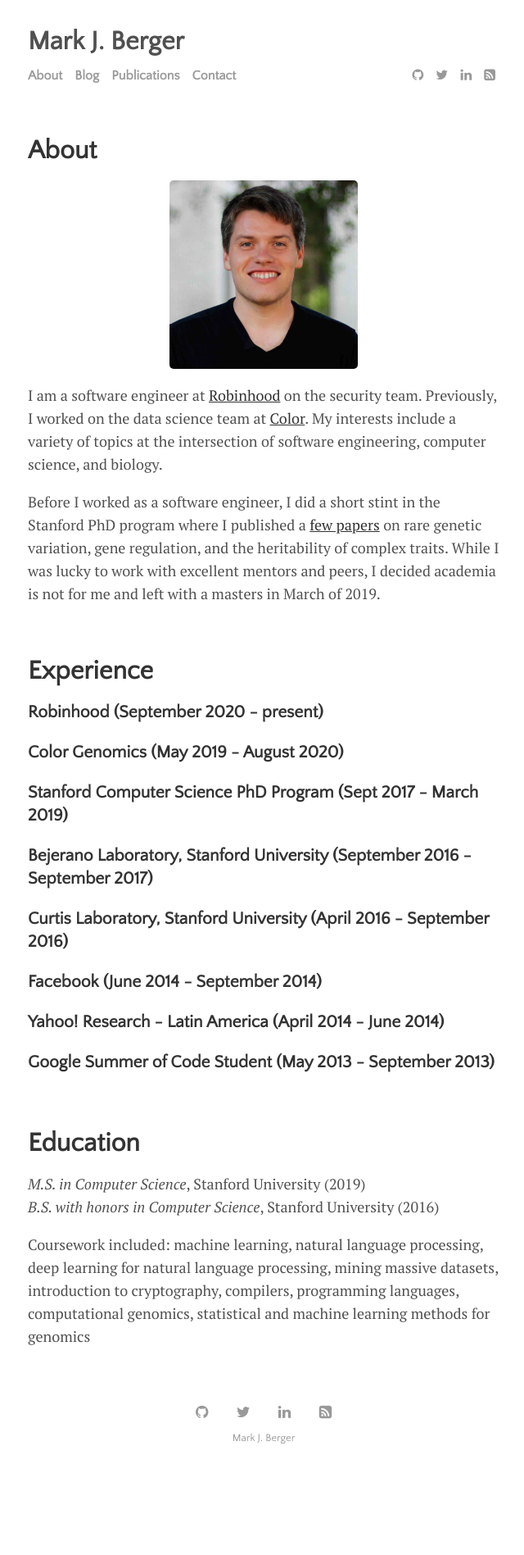
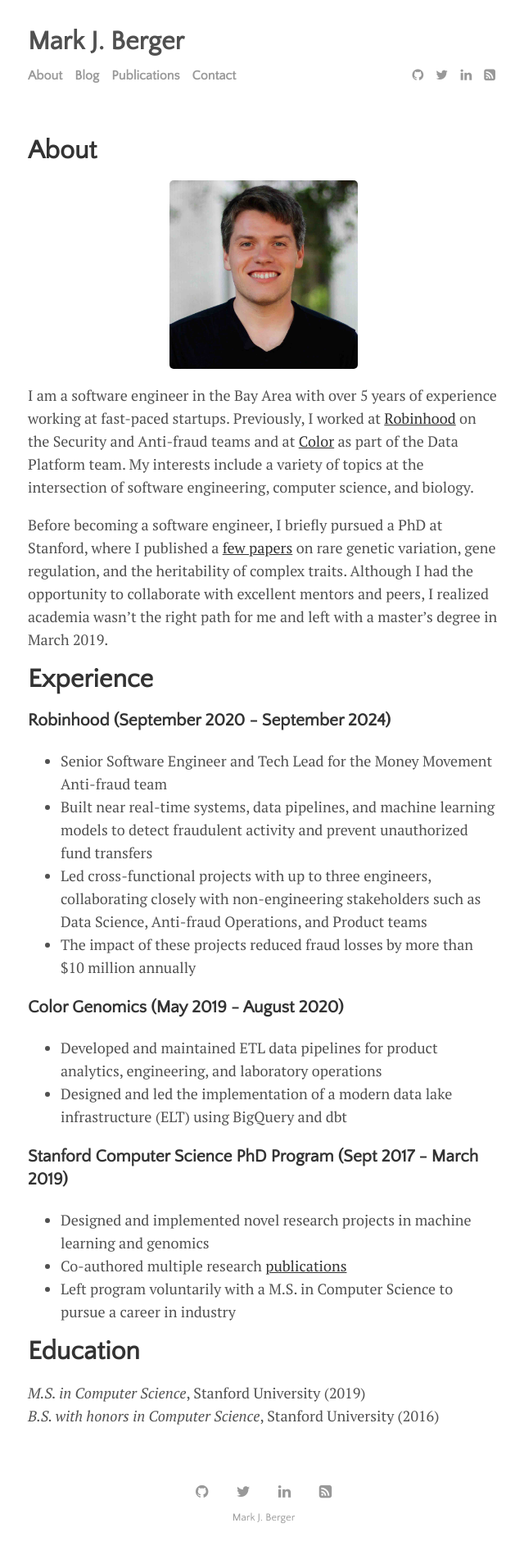
Before and after one commit to markberger/markberger.github.io, a Jekyll site: the page built from menu/about.md, in a window 1280 px wide. Shown: the whole page at 82% size, without its empty margins (318-958 px from the left). Built offline with Jekyll 4.4.1, drawn with Linux system fonts in a browser that asks for light colours; nearby versions of some CDN libraries; before the commit the page ends 1800 px from its top, so only the background shows below that.

Commit message:
update about me

```diff
--- a/menu/about.md
+++ b/menu/about.md
@@ -5,41 +5,41 @@ title: About
 
 <img src="{{ "/assets/img/me.jpg" | absolute_url }}" style="width: 40%; margin: auto; display: block;" />
 
-I am a software engineer at [Robinhood](https://robinhood.com/) on the security team.
-Previously, I worked on the data science team at [Color](https://color.com). My interests
-include a variety of topics at the intersection of software engineering, computer science,
-and biology.
+I am a software engineer in the Bay Area with over 5 years of experience working at
+fast-paced startups. Previously, I worked at [Robinhood](https://robinhood.com/) on
+the Security and Anti-fraud teams and at [Color](https://color.com) as part of the
+Data Platform team. My interests include a variety of topics at the intersection of
+software engineering, computer science, and biology.
 
-Before I worked as a software engineer, I did a short stint in the Stanford PhD program
-where I published a [few papers](https://scholar.google.com/citations?user=0P0fVwQAAAAJ&hl=en)
-on rare genetic variation, gene regulation, and the heritability of complex traits. While
-I was lucky to work with excellent mentors and peers, I decided academia is not for me
-and left with a masters in March of 2019.
-
-<br/>
+Before becoming a software engineer, I briefly pursued a PhD at Stanford, where I published a
+[few papers](https://scholar.google.com/citations?user=0P0fVwQAAAAJ&hl=en)
+on rare genetic variation, gene regulation, and the heritability of complex traits.
+Although I had the opportunity to collaborate with excellent mentors and peers,
+I realized academia wasn’t the right path for me and left with a master’s degree in March 2019.
 
 # Experience
 
-### Robinhood (September 2020 - present)
+### Robinhood (September 2020 - September 2024)
+* Senior Software Engineer and Tech Lead for the Money Movement Anti-fraud team
+* Built near real-time systems, data pipelines, and machine learning models to detect fraudulent
+  activity and prevent unauthorized fund transfers
+* Led cross-functional projects with up to three engineers, collaborating closely with
+  non-engineering stakeholders such as Data Science, Anti-fraud Operations, and Product teams
+* The impact of these projects reduced fraud losses by more than $10 million annually
+
 
 ### Color Genomics (May 2019 - August 2020)
+* Developed and maintained ETL data pipelines for product analytics, engineering,
+  and laboratory operations
+* Designed and led the implementation of a modern data lake infrastructure (ELT) using
+  BigQuery and dbt
 
 ### Stanford Computer Science PhD Program (Sept 2017 - March 2019)
+* Designed and implemented novel research projects in machine learning and genomics
+* Co-authored multiple research [publications](https://scholar.google.com/citations?user=0P0fVwQAAAAJ&hl=en)
+* Left program voluntarily with a M.S. in Computer Science to pursue a career in industry
 
-### Bejerano Laboratory, Stanford University (September 2016 - September 2017)
-
-### Curtis Laboratory, Stanford University (April 2016 - September 2016)
-
-### Facebook (June 2014 - September 2014)
-
-### Yahoo! Research - Latin America (April 2014 - June 2014)
-
-### Google Summer of Code Student (May 2013 - September 2013)
-
-<br/>
 # Education
 
 _M.S. in Computer Science_, Stanford University (2019)
 _B.S. with honors in Computer Science_, Stanford University (2016)
-
-Coursework included: machine learning, natural language processing, deep learning for natural language processing, mining massive datasets, introduction to cryptography, compilers, programming languages, computational genomics, statistical and machine learning methods for genomics
```
